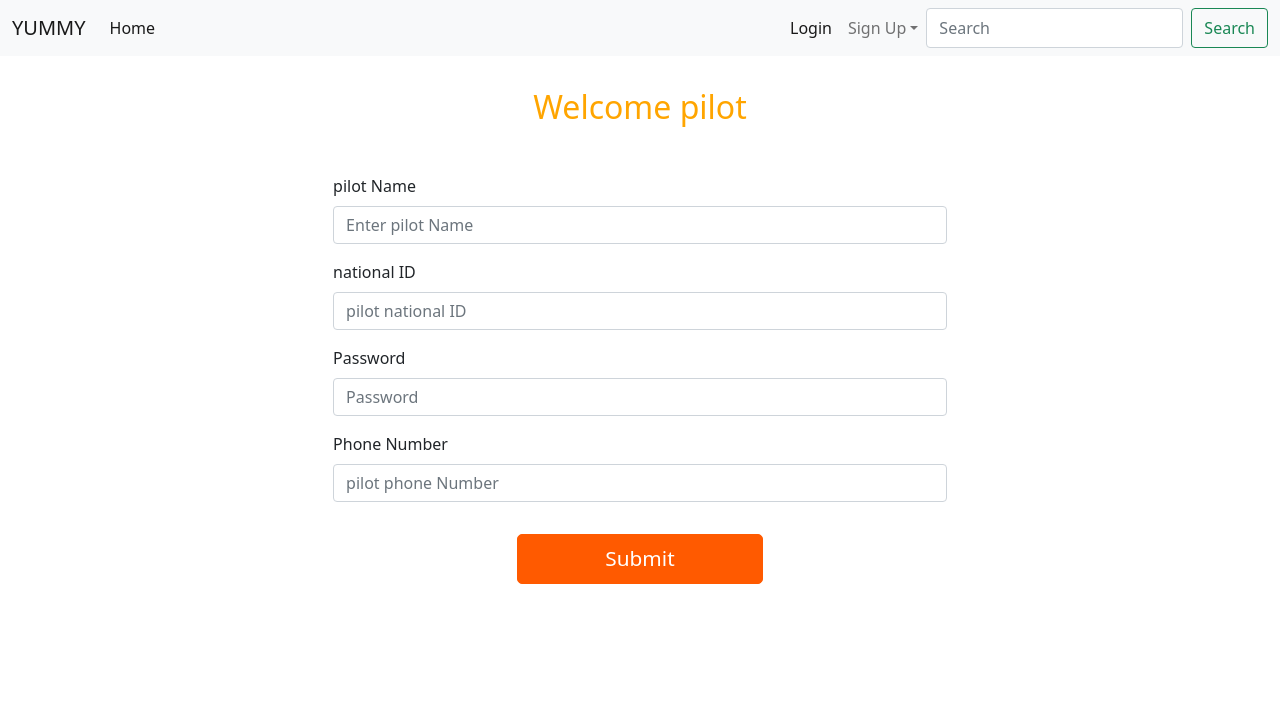
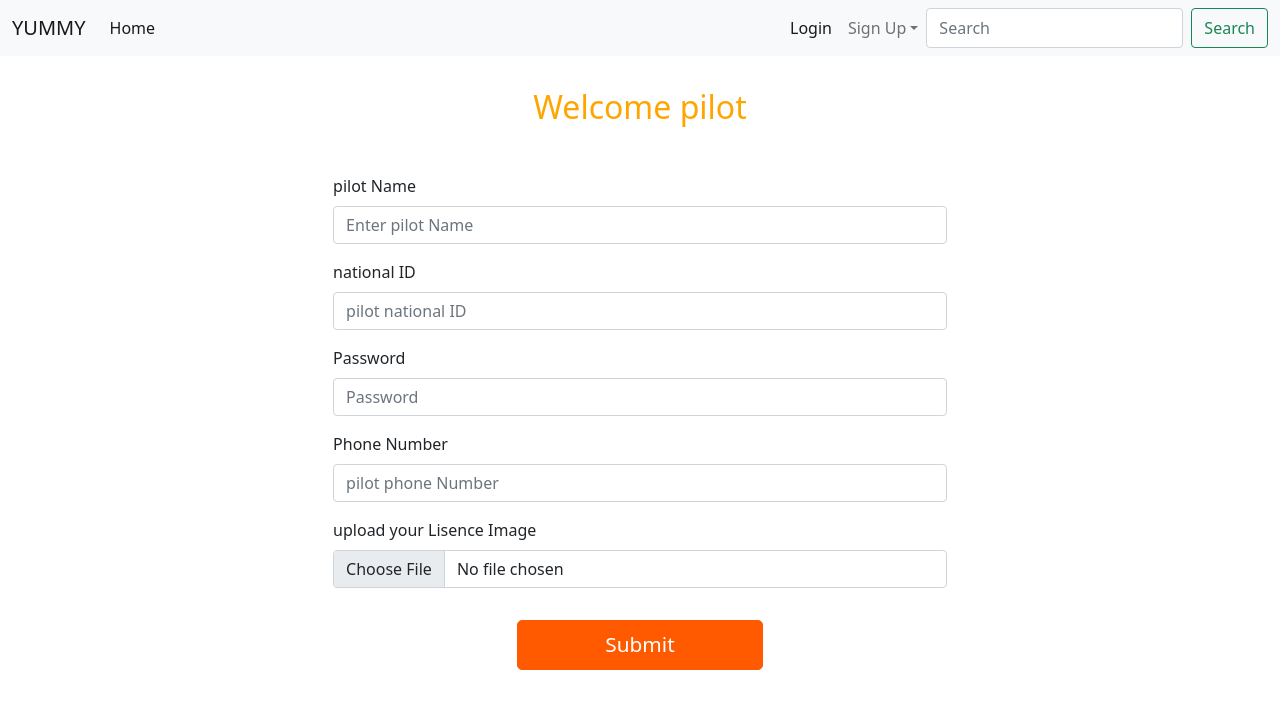
Before and after one commit to ZiadAmrAbdElmonaam/Yummy-Front, a React (Create React App) app: page /PilotSignUp in a window 1280 px wide. Shown: the top 708 px of the page. Built offline with nearby package versions, Linux system fonts and the light colour scheme.

Commit message:
pilot sign up img

```diff
--- a/src/pages/OnlineOrders/PilotOnlineOrder.jsx
+++ b/src/pages/OnlineOrders/PilotOnlineOrder.jsx
@@ -1,7 +1,7 @@
-import React, { useEffect, useState } from 'react';
-import { useParams } from 'react-router-dom';
-import axiosInstance from '../../Network/Config';
-import Loader from '../../components/Loader/Loader';
+import React, { useEffect, useState } from "react";
+import { useParams } from "react-router-dom";
+import axiosInstance from "../../Network/Config";
+import Loader from "../../components/Loader/Loader";
 
 function PilotOnlineOrder() {
   const [onlineOrder, setOnlineOrder] = useState({});
@@ -16,7 +16,7 @@ import Loader from '../../components/Loader/Loader';
       .get(`/orders`)
       .then((res) => {
         setOnlineOrder(res.data);
-        console.log(res.data)
+        console.log(res.data);
         setIsLoad(false);
         //   setItem(res.data.menuId.menuItems);
       })
@@ -24,7 +24,6 @@ import Loader from '../../components/Loader/Loader';
         setIsLoad(false);
       });
   }, []);
-
 
   //   function addingOrder (id){
   //     console.log(id)
@@ -48,17 +47,13 @@ import Loader from '../../components/Loader/Loader';
       {isload ? (
         <Loader />
       ) : (
-
         <div className="container">
           <h1 className="orders-head">Online Orders</h1>
           <div className="table-responsive">
-
-
             <table className="table  table-hover my-5 ">
               <thead className="table-warning ">
                 <tr>
-
-              <td >orders</td>
+                  <td>orders</td>
                   <td>kitchenName</td>
                   <td>kitchenAddress</td>
                   <td>kitchenPhone</td>
@@ -67,53 +62,46 @@ import Loader from '../../components/Loader/Loader';
                   <td>userAddress</td>
                   <td>userPhone</td>
                   <td></td>
-
                 </tr>
               </thead>
               <tbody>
                 {onlineOrder.map((order, index) => {
                   return (
                     <>
-                   {(order.pilotOrderStatus==="waiting"&& order.kitchenOrderStatus==="pending") ?
-
+                      {order.pilotOrderStatus === "waiting" &&
+                      order.kitchenOrderStatus === "pending" ? (
                         <tr key={index}>
                           <td>{index + 1}</td>
                           <td>{order.kitchen.kitchenName}</td>
-                  <td>
+                          {/* <td>
                             {order.kitchen.kitchenAddress.buildingNumber},{" "}
                             {order.kitchen.kitchenAddress.street},{" "}
                             {order.kitchen.kitchenAddress.zone}
-                  </td>
+                          </td> */}
                           <td>{order.kitchen.kitchenPhone}</td>
                           <td>{order.kitchenOrderStatus}</td>
                           <td>{order.userid.userFullName}</td>
-                  <td>
+                          {/* <td>
                     {order.userid.userAddress.building},{" "}
                     {order.userid.userAddress.street},{" "}
                     {order.userid.userAddress.zone}
-                  </td>
+                  </td> */}
                           <td>{order.userid.userPhone}</td>
                           {/* <td><button onClick={(index)=>addingOrder(index)} className=' btn btn-success'>Add</button></td> */}
                         </tr>
-                :""}
+                      ) : (
+                        ""
+                      )}
                     </>
                   );
                 })}
               </tbody>
             </table>
-
-
-
           </div>
         </div>
-
-
-
       )}
-
     </>
   );
 }
 
-
 export default PilotOnlineOrder;
--- a/src/pages/SignUp/PliotSignUp.jsx
+++ b/src/pages/SignUp/PliotSignUp.jsx
@@ -4,10 +4,6 @@ import { useState } from "react";
 import { useSelector, useDispatch } from "react-redux";
 import "./signStyle.css";
 import axiosInstance from "../../Network/Config";
-
-
-
-
 
 export default function PilotSignUP() {
   // start of states
@@ -16,6 +12,7 @@ export default function PilotSignUP() {
     nationalID: "",
     pilotPassword: "",
     pilotNumber: "",
+    pilotLisenceImage: "",
   });
 
   // handel validation error state
@@ -30,12 +27,16 @@ export default function PilotSignUP() {
   // handel pilot change
   const handlepilotChange = (event) => {
     console.log(event.target.name, event.target.value);
+    // console.log("event", event.target);
     setPilot({
       ...pilot,
       [event.target.name]: event.target.value,
     });
 
     handelValidationError(event.target.name, event.target.value);
+    if (event.target.type == "file") {
+      console.log("from condition ", event.target.value);
+    }
   };
 
   // validation
@@ -104,10 +105,9 @@ export default function PilotSignUP() {
       pilotError.pilotNumberError === "" &&
       pilotError.pilotPasswordError === ""
     ) {
-
       //axiosInstance.post("/pilot/signUp", JSON.stringify({ pilot }))
-      axiosInstance.post("/pilot/signUp", pilot)
-
+      axiosInstance
+        .post("/pilot/signUp", pilot)
 
         // fetch("http://localhost:8080/pilot/signUp", {
         //   method: "POST",
@@ -117,7 +117,7 @@ export default function PilotSignUP() {
         //   body: JSON.stringify(pilot),
         // })
         .then((res) => {
-          return res ;
+          return res;
         })
         .then((data) => {
           console.log(data);
@@ -200,6 +200,22 @@ export default function PilotSignUP() {
               {pilotError.pilotNumberError}
             </Form.Text>
           </Form.Group>
+
+          <Form.Group className="mb-3" controlId="formBasicPhone">
+            <Form.Label> upload your Lisence Image</Form.Label>
+            <Form.Control
+              placeholder="upload your Lisence Image"
+              type="file"
+              accept=".jpg"
+              value={pilot.pilotLisenceImage}
+              name="pilotLisenceImage"
+              onChange={(e) => handlepilotChange(e)}
+            />
+            {/* <Form.Text className="d-block text-danger mb-2">
+              {pilotError.pilotNumberError}
+            </Form.Text> */}
+          </Form.Group>
+
           <Form.Text className="d-block text-danger m-auto d-flex justify-content-center  ">
             {pilotError.formValidationError}
           </Form.Text>
```
Also changed, not shown: src/pages/Pilot/Pilot.jsx (+4 -3 lines). Lines whose indentation alone changed are shown as unchanged.
